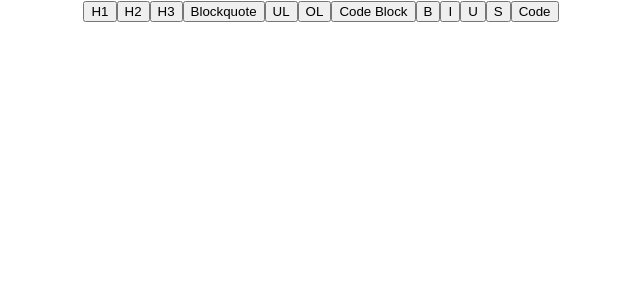
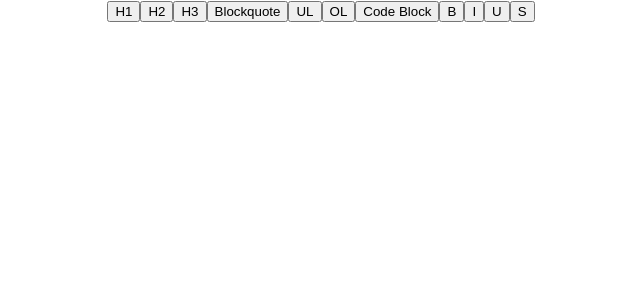
Before and after one commit to bangarangler/draftjsPOC, a React (Create React App) app: page / in a window 1280 px wide. Shown: the top 300 px of the page, without its empty margins (319-959 px from the left). Built offline with nearby package versions, Linux system fonts and the light colour scheme.

Commit message:
removed one not to be supported for now

```diff
--- a/src/components/draftEditor/draftEditor.js
+++ b/src/components/draftEditor/draftEditor.js
@@ -76,10 +76,6 @@ const DraftEditor = () => {
       label: "S",
       style: "STRIKETHROUGH",
     },
-    {
-      label: "Code",
-      style: "CODE",
-    },
   ];
 
   const blockTypeOptions = [
@@ -135,6 +131,7 @@ const DraftEditor = () => {
         handleKeyCommand={handleKeyCommand}
         onChange={update}
         blockStyleFn={pluarisBlockQuoteStyle}
+        spellCheck={true}
       />
     </>
   );
```
